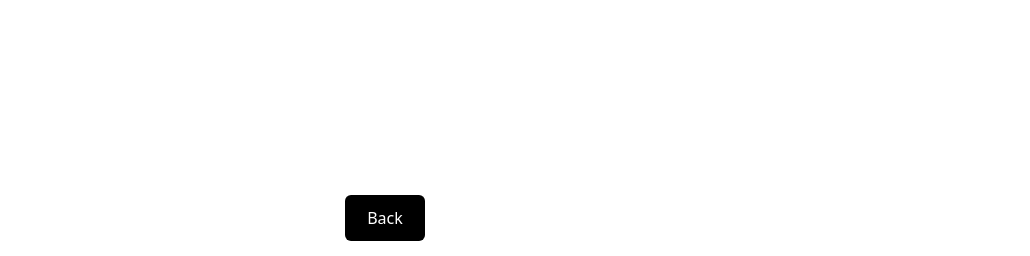
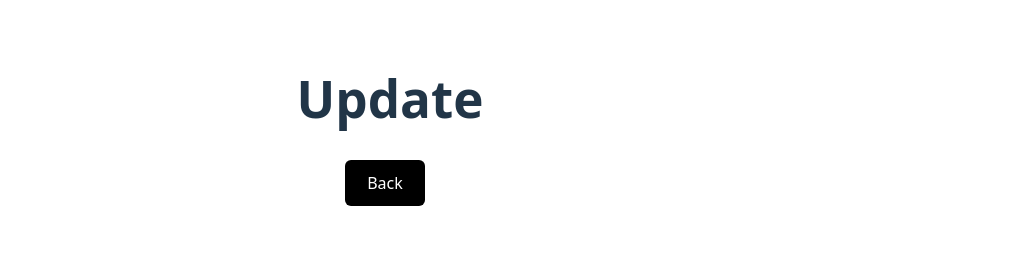
Before and after one commit to cmj0415/DSA-Visualization, a React (Vite) app in the folder dsa-visualization/: page /segtree in a window 1280 px wide. Both pictures are taken after a click on the button "Update". Shown: the part 573-829 px from the top of the page, without its empty margins (250-1280 px from the left). Built offline with nearby package versions, Linux system fonts and the light colour scheme.

Commit message:
feat: set up components for update and query

```diff
--- /dev/null
+++ b/dsa-visualization/src/components/SegQuery.tsx
@@ -0,0 +1,3 @@
+export default function SegQuery() {
+  return <h1>Query</h1>;
+}
--- /dev/null
+++ b/dsa-visualization/src/components/SegUpdate.tsx
@@ -0,0 +1,3 @@
+export default function SegUpdate() {
+  return <h1>Update</h1>;
+}
--- a/dsa-visualization/src/components/SegmentTree.tsx
+++ b/dsa-visualization/src/components/SegmentTree.tsx
@@ -76,7 +76,7 @@ export default function SegmentTree() {
   }, []);
 
   return (
-    <div ref={containerRef} style={{ width: "100%", height: "80vh" }}>
+    <div ref={containerRef} style={{ width: "100%", height: "60vh" }}>
       <Tree
         data={treeData}
         orientation="vertical"
--- a/dsa-visualization/src/pages/SegTree.tsx
+++ b/dsa-visualization/src/pages/SegTree.tsx
@@ -1,6 +1,8 @@
 import { useState, useEffect, useRef } from "react";
 import Button from "../components/Button";
 import SegmentTree from "../components/SegmentTree";
+import SegUpdate from "../components/SegUpdate";
+import SegQuery from "../components/SegQuery";
 
 export default function SegTree() {
   const [mode, setMode] = useState(0);
@@ -12,13 +14,23 @@ export default function SegTree() {
       </div>
       <SegmentTree />
 
-      {mode === 0 ? (
+      {mode === 0 && (
         <div>
           <Button text="Update" onClickCallback={() => setMode(1)} />
           <Button text="Query" onClickCallback={() => setMode(2)} />
         </div>
-      ) : (
-        <Button text="Back" onClickCallback={() => setMode(0)} />
+      )}
+      {mode === 1 && (
+        <div>
+          <SegUpdate />
+          <Button text="Back" onClickCallback={() => setMode(0)} />
+        </div>
+      )}
+      {mode === 2 && (
+        <div>
+          <SegQuery />
+          <Button text="Back" onClickCallback={() => setMode(0)} />
+        </div>
       )}
     </div>
   );
```
